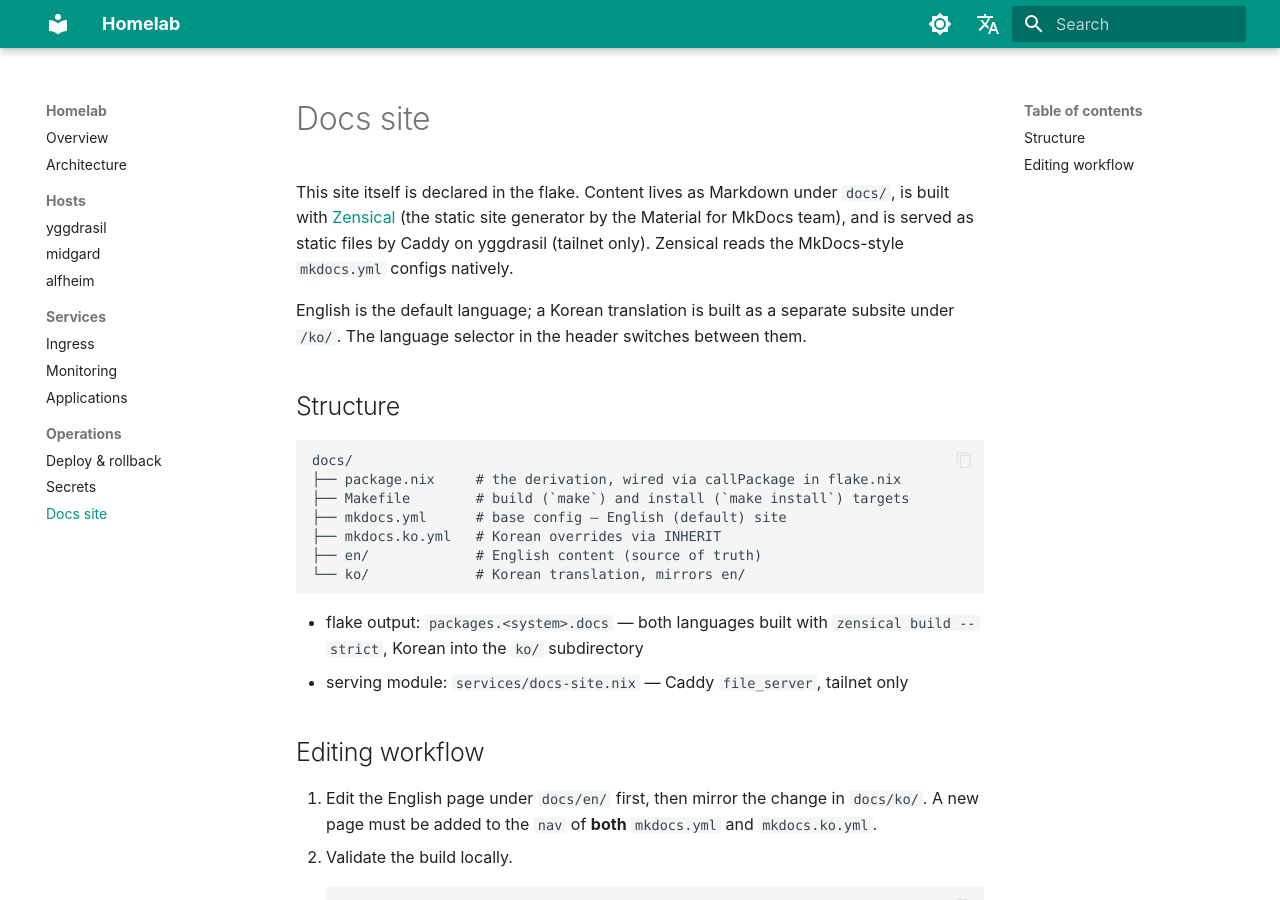
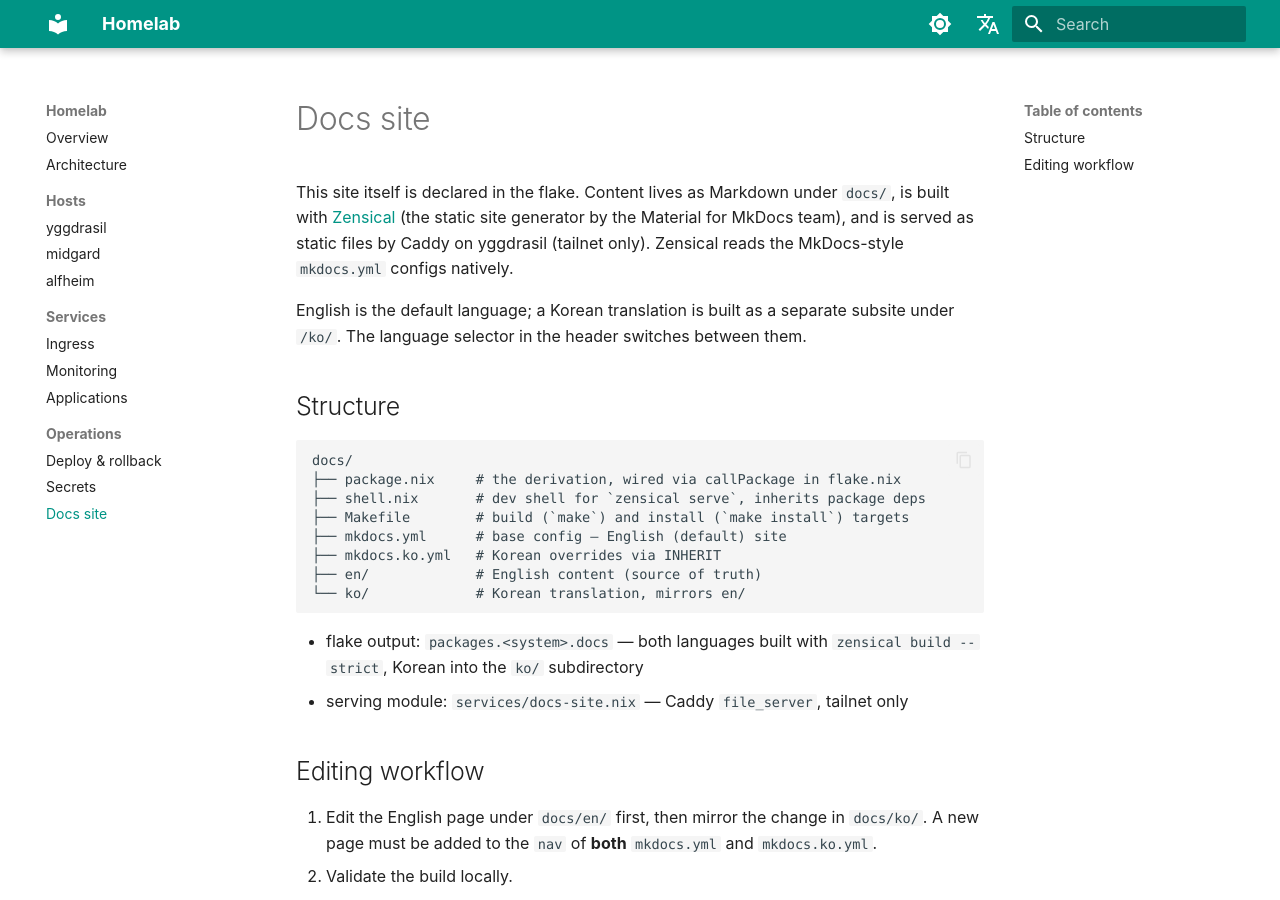
Before and after one commit to smg1024/homelab, an MkDocs documentation site: the page built from docs/en/runbooks/docs-site.md, in a window 1280 px wide and 900 px high. Built offline with MkDocs 1.6.1 and Material for MkDocs 9.7.7, drawn with Linux system fonts in a browser that asks for light colours; comment, search, counter and statistics services are not loaded.

Commit message:
Move the docs dev shell into docs/shell.nix
The shell pulls its dependencies from package.nix via inputsFrom,
so the toolchain is declared once and shared by build and preview.

Co-Authored-By: Claude Fable 5 <noreply@anthropic.com>

````diff
--- a/docs/en/runbooks/docs-site.md
+++ b/docs/en/runbooks/docs-site.md
@@ -15,6 +15,7 @@ them.
 ```text
 docs/
 ├── package.nix     # the derivation, wired via callPackage in flake.nix
+├── shell.nix       # dev shell for `zensical serve`, inherits package deps
 ├── Makefile        # build (`make`) and install (`make install`) targets
 ├── mkdocs.yml      # base config — English (default) site
 ├── mkdocs.ko.yml   # Korean overrides via INHERIT
````
Also changed, not shown: docs/ko/runbooks/docs-site.md (+1 -0 lines), 2 other files.
